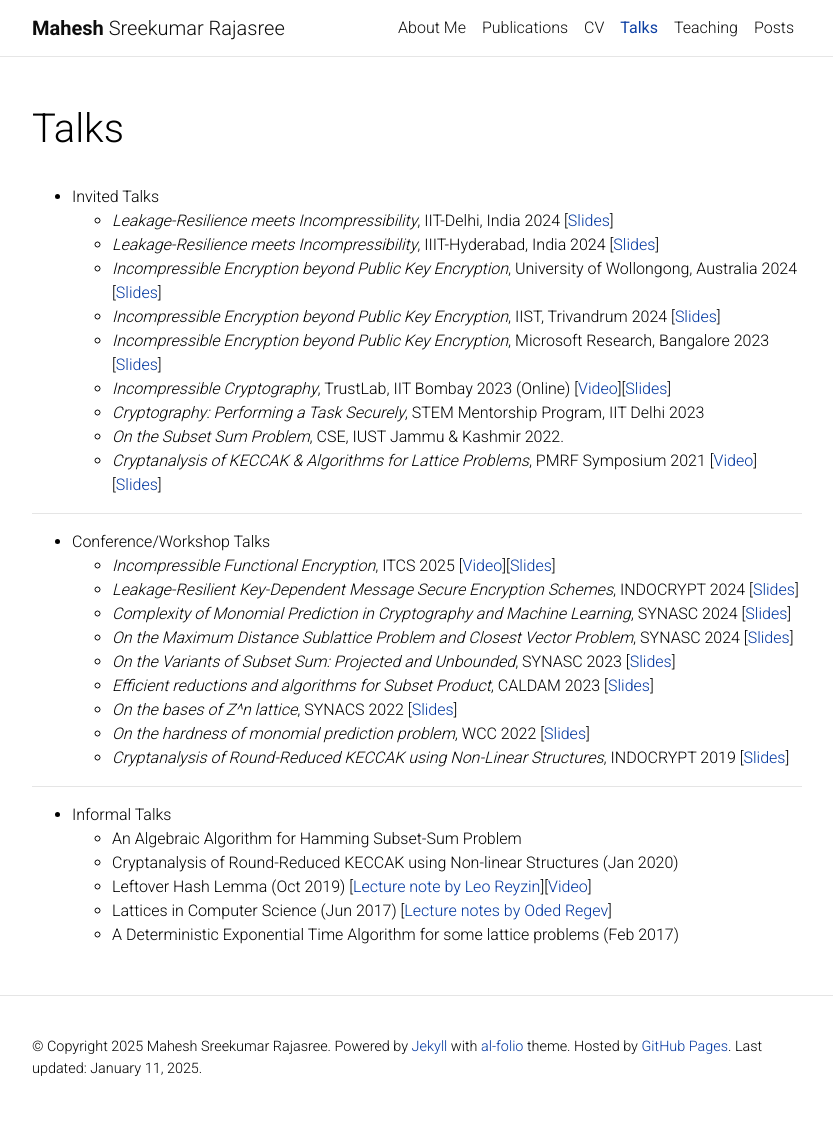
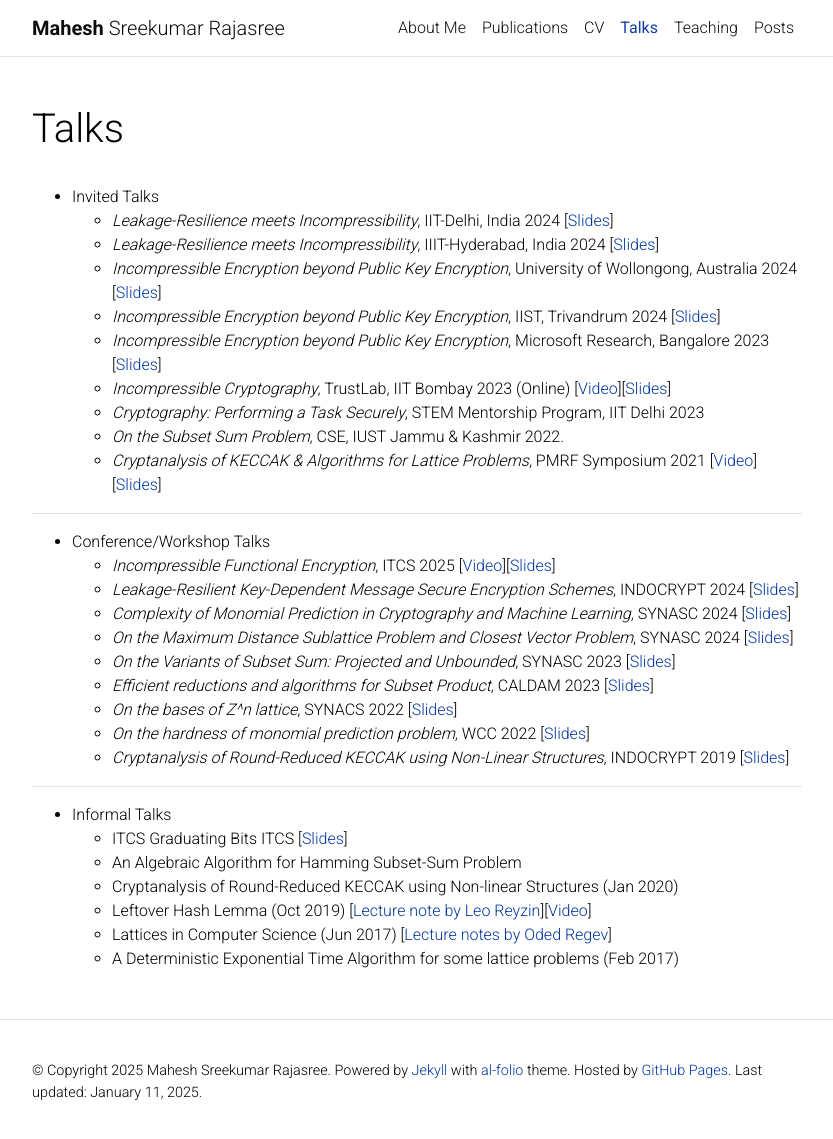
Before and after one commit to Mahe94/mahe94.github.io, a Jekyll site: the page built from _pages/talks.md, in a window 1280 px wide and 1143 px high. Shown: the top 1139 px of the window, without its empty margins (223-1056 px from the left). Built offline with Jekyll 4.4.1, drawn with Linux system fonts in a browser that asks for light colours; comment, search, counter and statistics services are not loaded; a style sheet for code colours, icons or effects is not loaded.

Commit message:
Update talks.md

```diff
--- a/_pages/talks.md
+++ b/_pages/talks.md
@@ -37,6 +37,7 @@
 ---
 
 * Informal Talks
+    * ITCS Graduating Bits ITCS [<a href='../assets/pdf/slides/ITCS Graduating Bits.pdf'>Slides</a>]
     * An Algebraic Algorithm for Hamming Subset-Sum Problem
     * Cryptanalysis of Round-Reduced KECCAK using Non-linear Structures (Jan 2020)
     * Leftover Hash Lemma (Oct 2019) [<a href='https://www.cs.bu.edu/~reyzin/teaching/s11cs937/notes-leo-1.pdf'>Lecture note by Leo Reyzin</a>][<a href='https://youtu.be/AsUUVQmp2Kc?list=PLeHhvTGj_0A-1pM3KQEn5MwyvPG0lmb9d'>Video</a>]
```
